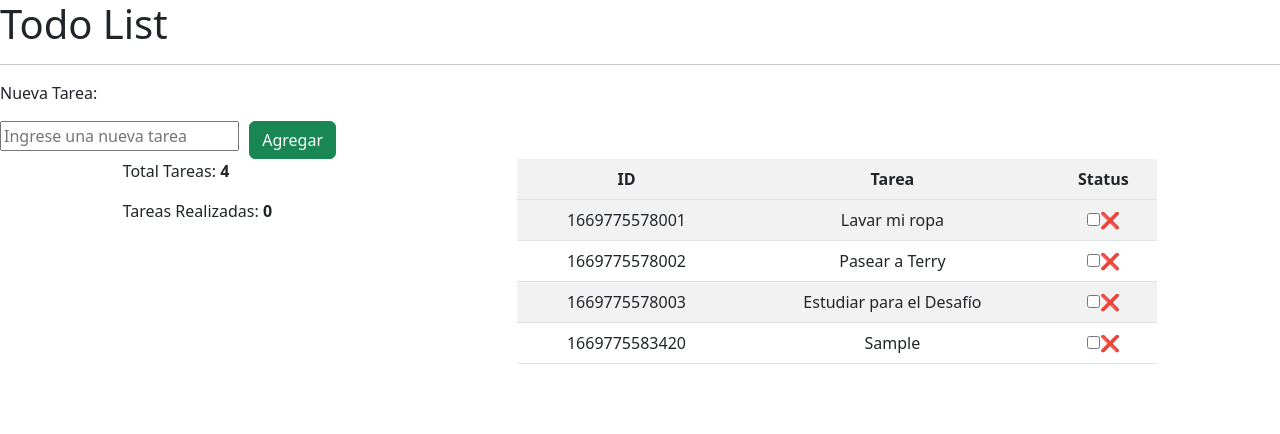
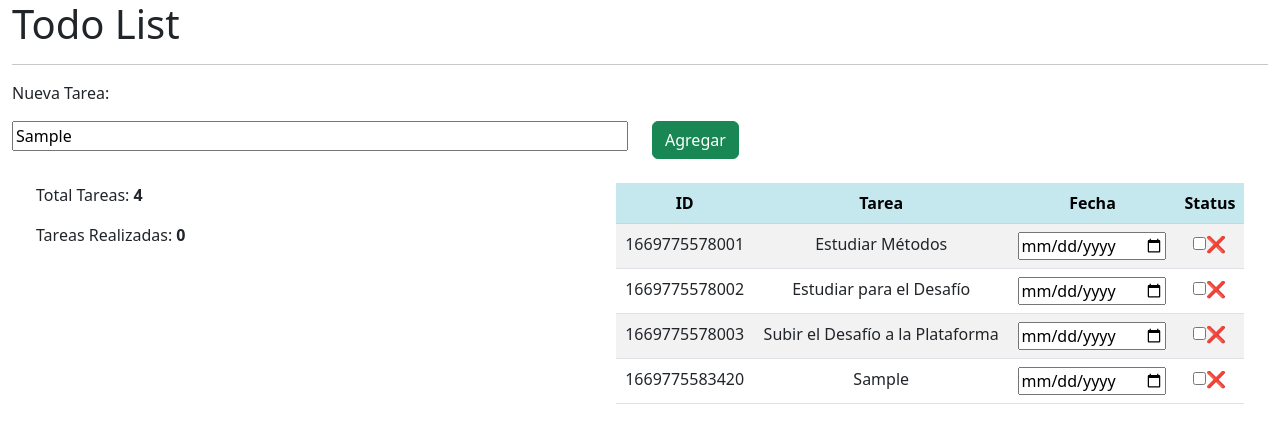
Before and after one commit to MattCuadros/Challenge_15_Javascript_Methods, a website: page index.html in a window 1280 px wide. Both pictures are taken after typing "Sample" into the empty fields and a click on the button "Agregar". Drawn offline with Linux system fonts and the light colour scheme.

Commit message:
Ready for Publish

```diff
--- a/assets/js/todoList.js
+++ b/assets/js/todoList.js
@@ -1,70 +1,84 @@
-let arrayTasks = [
-  { id: Date.now() + 1, nameTask: "Lavar mi ropa", statusTask: false },
-  { id: Date.now() + 2, nameTask: "Pasear a Terry", statusTask: false },
+let arrayTareas = [
+  { id: Date.now() + 1, nombreTarea: "Estudiar Métodos", statusTarea: false },
+  { id: Date.now() + 2, nombreTarea: "Estudiar para el Desafío", statusTarea: false },
   {
     id: Date.now() + 3,
-    nameTask: "Estudiar para el Desafío",
-    statusTask: false,
+    nombreTarea: "Subir el Desafío a la Plataforma",
+    statusTarea: false,
   },
 ];
-const tbodyRender = document.querySelector("#tbodyRender");
-const inptTask = document.querySelector("#inptTask");
-const btnTask = document.querySelector("#btnTask");
+const tbodyTareas = document.querySelector("#tbodyTareas");
+const inptTarea = document.querySelector("#inptTarea");
+const btnTarea = document.querySelector("#btnTarea");
 const html = document.querySelector("#html");
 const spanTotal=document.querySelector("#spanTotal");
-const spanFinished=document.querySelector("#spanFinished");
+const spanFinalizadas=document.querySelector("#spanFinalizadas");
 
 const taskFinished = ()=>{
-    arrayFinished=arrayTasks.filter((task)=>task.statusTask!==false);
-    return arrayFinished.length};
+    arrayFinalizadas=arrayTareas.filter((task)=>task.statusTarea!==false);
+    return arrayFinalizadas.length};
+
 
 function render() {
-  tbodyRender.innerHTML = "";
-  spanTotal.innerHTML=`${arrayTasks.length}`;
-  spanFinished.innerHTML=taskFinished();
+  tbodyTareas.innerHTML = "";
+  spanTotal.innerHTML=`${arrayTareas.length}`;
+  spanFinalizadas.innerHTML=taskFinished();
 
-  if (arrayTasks.length === 0) {
-    tbodyRender.innerHTML = `<tr><td></td><td>No hay tareas</td><td></td></tr>`;
+  if (arrayTareas.length === 0) {
+    tbodyTareas.innerHTML = `<tr><td></td><td>No hay tareas</td><td></td><td></td></tr>`;
   } else {
-    arrayTasks.forEach((task) => {
-      if (task.statusTask === false) {
-        tbodyRender.innerHTML += `<tr><td>${task.id}</td><td>${task.nameTask} </td><td> <input type="checkbox" name="" onclick="doneTask(${task.id})" id="${task.id}" ><span onclick="deleteTask(${task.id})" id="${task.id}">❌</span></td></tr>`;
+    arrayTareas.forEach((task) => {
+      if (task.statusTarea === false) {
+        tbodyTareas.innerHTML += `<tr><td>${task.id}</td><td>${task.nombreTarea} </td><td> <input type="date"> </td><td><input type="checkbox" name="" onclick="tareaRealizar(${task.id})" id="${task.id}" ><span onclick="borrarTarea(${task.id})" id="${task.id}">❌</span></td></tr>`;
       } else {
-        tbodyRender.innerHTML += `<tr><td>${task.id}</td><td><del>${task.nameTask} </del></td><td> <input type="checkbox" checked name="" onclick="doneTask(${task.id})" id="${task.id}" ><span onclick="deleteTask(${task.id})" id="${task.id}">❌</span></td></tr>`;
+        tbodyTareas.innerHTML += `<tr><td>${task.id}</td><td><del>${task.nombreTarea} </del></td><td> <input type="date"> </td><td> <input type="checkbox" checked name="" onclick="tareaRealizar(${task.id})" id="${task.id}" ><span onclick="borrarTarea(${task.id})" id="${task.id}">❌</span></td></tr>`;
       }
     });
   }
 }
 render();
-
-btnTask.addEventListener("click", () => {
-  if (inptTask.value === "") {
+const arrayTareasNombre=arrayTareas.map((objeto)=>{return objeto.nombreTarea});
+btnTarea.addEventListener("click", () => {
+  let nuevaTarea=inptTarea.value;
+  if (nuevaTarea === "") {
     alert("Debe escribir una tarea");
+  } else if (
+    arrayTareasNombre.includes(nuevaTarea)===true
+  ) {
+    alert("La tarea que quieres ingresar, ya existe, prueba con otra.");
+    return;
   } else {
-    arrayTasks.push({
+    arrayTareas.push({
       id: Date.now(),
-      nameTask: `${inptTask.value}`,
-      statusTask: false,
+      nombreTarea: `${nuevaTarea}`,
+      statusTarea: false,
     });
-    inptTask.value = "";
+    nuevaTarea = "";
     return render();
   }
 });
 
-const deleteTask = (identificador) => {
-  arrayTasks = arrayTasks.filter((task) => task.id !== identificador);
+const borrarTarea = (identificador) => {
+  let respuestaPrompt=prompt(`¿Está seguro de Borrar la Tarea?
+  Escribe "S" para Borrar la tarea.
+ `);
+  if(respuestaPrompt.toUpperCase()==="S"){
+  arrayTareas = arrayTareas.filter((task) => task.id !== identificador);
   render();
-  console.log(arrayTasks);
+  } else {
+    return;
+  }
+
 };
 
-const doneTask = (identificador) => {
-  arrayTasks.forEach((task) => {
+const tareaRealizar = (identificador) => {
+  arrayTareas.forEach((task) => {
     if (task.id === identificador) {
-      if (task.statusTask === false) {
-        task.statusTask = true;
+      if (task.statusTarea === false) {
+        task.statusTarea = true;
         render();
       } else {
-        task.statusTask = false;
+        task.statusTarea = false;
         render();
       }
     }
--- a/index.html
+++ b/index.html
@@ -5,27 +5,27 @@
     <meta http-equiv="X-UA-Compatible" content="IE=edge">
     <meta name="viewport" content="width=device-width, initial-scale=1.0">
     <link rel="stylesheet" href="./assets/css/custom.css">
-    <title>Document</title>
+    <title>Challenge #15-Methods JS</title>
 </head>
 <body id="html">
-    <section>
+    <section class="container-fluid">
         <h1>Todo List</h1>
         <hr>
         <p>Nueva Tarea:</p>
-        <div class="d-flex">
+        <div>
             <div class="row">
-                <div class="col-8"><input id="inptTask" type="text" placeholder="Ingrese una nueva tarea"></div>
-                <div class="col-4"><button id="btnTask" class="btn btn-success">Agregar</button></div>
+                <div class="col"><input class="w-100"id="inptTarea" type="text" placeholder="Ingrese una nueva tarea"></div>
+                <div class="col"><button id="btnTarea" class="btn btn-success">Agregar</button></div>
             </div>
         </div>
-        <div class="d-flex justify-content-around">
-        <div class="d-flex flex-column">
+        <div class="d-flex justify-content-between">
+        <div class="d-flex flex-column m-4">
                 <p>Total Tareas: <strong><span id="spanTotal">0</span></strong></p>
-                <p>Tareas Realizadas: <strong><span id="spanFinished">0</span></strong></p>
+                <p>Tareas Realizadas: <strong><span id="spanFinalizadas">0</span></strong></p>
             </div>
-        <table class="text-center table table-striped table-hover table-responsive w-50">
-            <tr><th>ID</th><th>Tarea</th><th>Status</th></tr>
-            <tbody id="tbodyRender">
+        <table class="text-center table table-striped table-hover table-responsive w-50 m-4">
+            <tr><th class="table-info">ID</th><th class="table-info">Tarea</th><th class="table-info">Fecha</th><th class="table-info">Status</th></tr>
+            <tbody id="tbodyTareas">
             </tbody>
         </table>
         </div>
```
